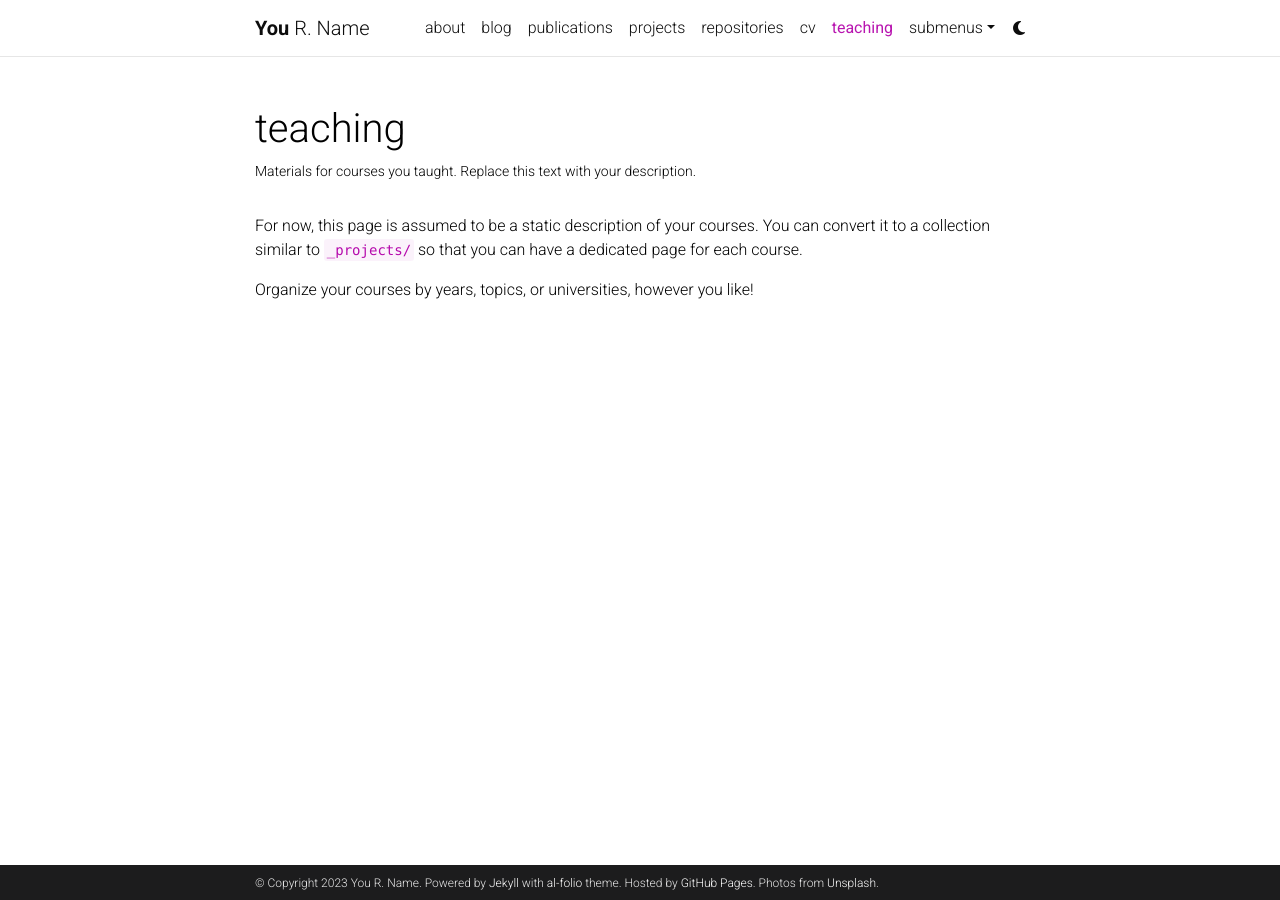
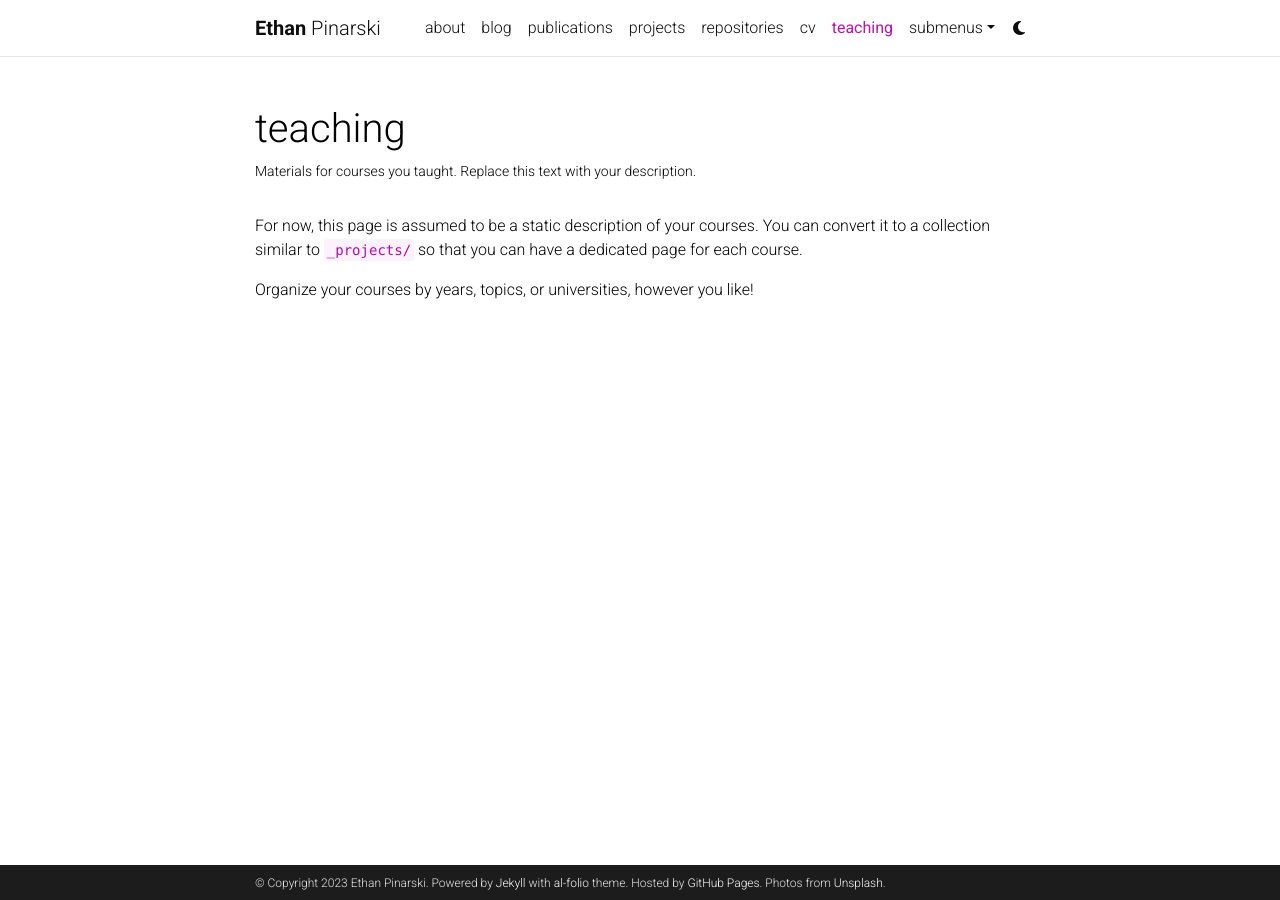
Before and after one commit to epinarski/epinarski.github.io, a Jekyll site: the page built from _pages/teaching.md, in a window 1280 px wide. Built offline with Jekyll 4.4.1, drawn with Linux system fonts in a browser that asks for light colours; comment, search, counter and statistics services are not loaded; a style sheet for code colours, icons or effects is not loaded.

Commit message:
Update _config.yml
Updated config

```diff
--- a/_config.yml
+++ b/_config.yml
@@ -3,9 +3,9 @@
 # -----------------------------------------------------------------------------
 
 title: blank # the website title (if blank, full name will be used instead)
-first_name: You
-middle_name: R.
-last_name: Name
+first_name: Ethan
+middle_name:
+last_name: Pinarski
 email: you@example.com
 description: > # the ">" symbol means to ignore newlines until "footer_text:"
   A simple, whitespace theme for academics. Based on [*folio](https://github.com/bogoli/-folio) design.
@@ -18,7 +18,7 @@
 lang: en # the language of your site (for example: en, fr, cn, ru, etc.)
 icon: ⚛️  # the emoji used as the favicon (alternatively, provide image name in /assets/img/)
 
-url: https://alshedivat.github.io # the base hostname & protocol for your site
+url: https://epinarski.github.io # the base hostname & protocol for your site
 baseurl: /al-folio # the subpath of your site, e.g. /blog/
 last_updated: false # set to true if you want to display last updated in the footer
 impressum_path:  # set to path to include impressum link in the footer, use the same path as permalink in a page, helps to conform with EU GDPR
```
